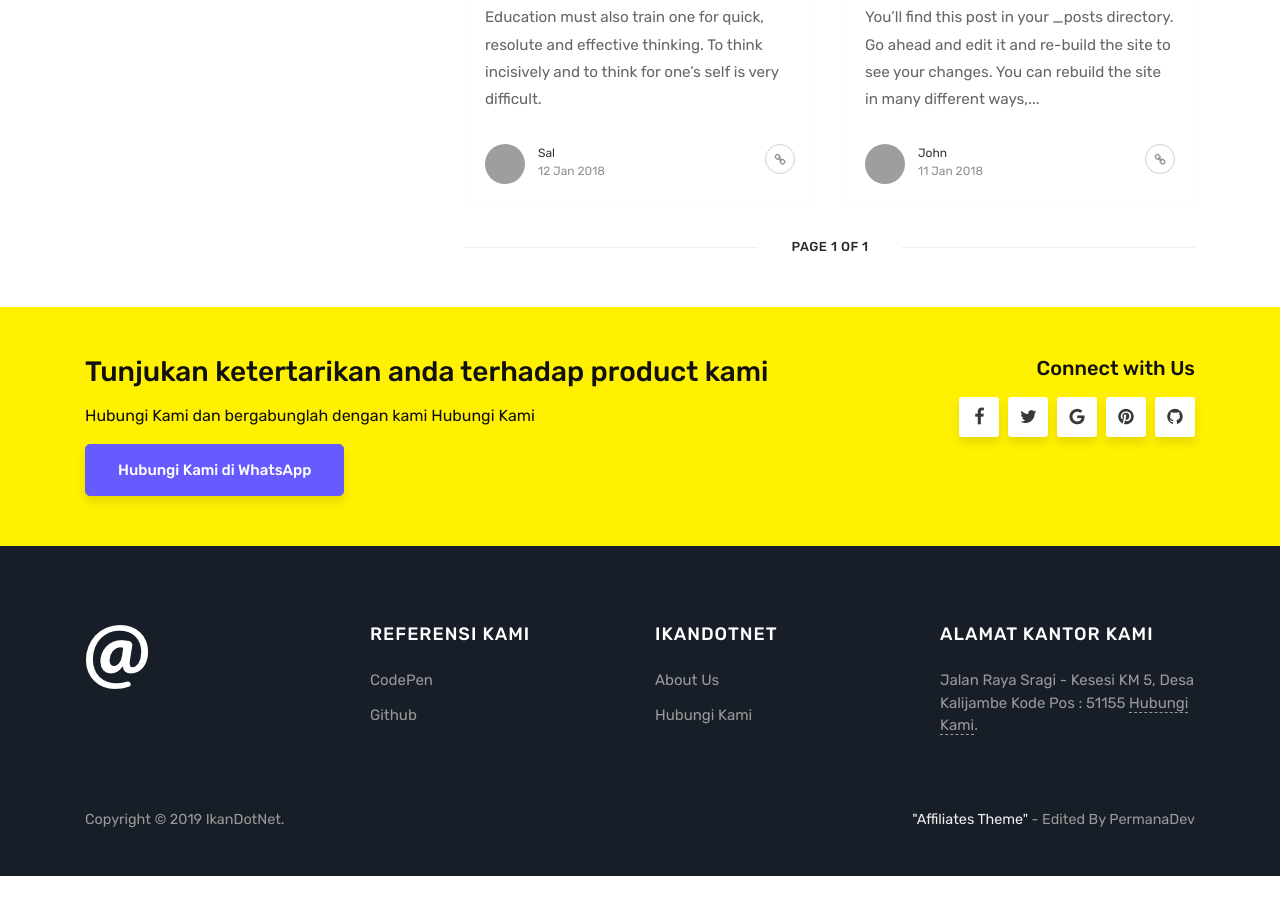
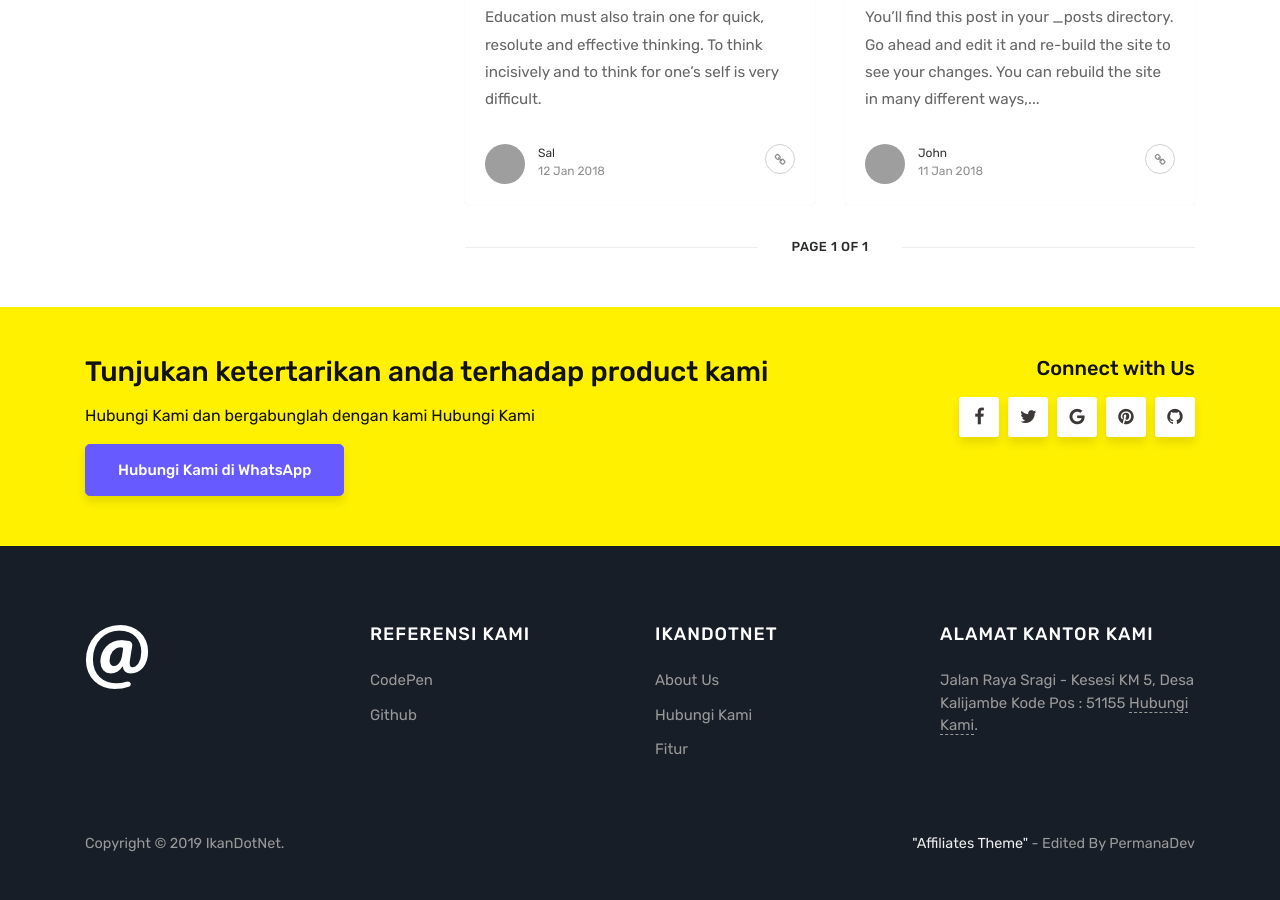
Before and after one commit to nifqi18/nifqi18.github.io, a Jekyll site: the page built from index.html, in a window 1280 px wide and 900 px high, scrolled down 1946 px. Built offline with Jekyll 4.4.1, drawn with Linux system fonts in a browser that asks for light colours; the list of posts is cut into pages by our own code; before the commit the page ends 2822 px from its top, so only the background shows below that; grey boxes are pictures that could not be loaded.

Commit message:
Feature Kami

```diff
--- a/_layouts/default.html
+++ b/_layouts/default.html
@@ -186,6 +186,7 @@
                             <ul>
                                 <li><a href="/about">About Us</a></li>
                                 <li><a href="/contact">Hubungi Kami</a></li>
+                                <li><a href="/feature">Fitur</a></li>
                             </ul>
                         </div>
                     </div>
```
